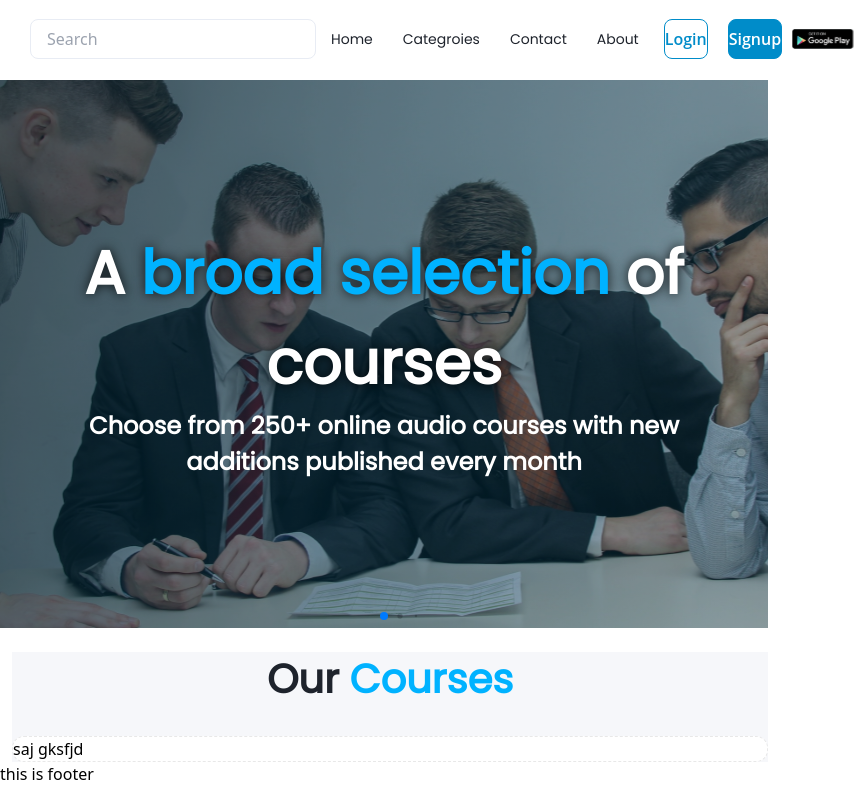
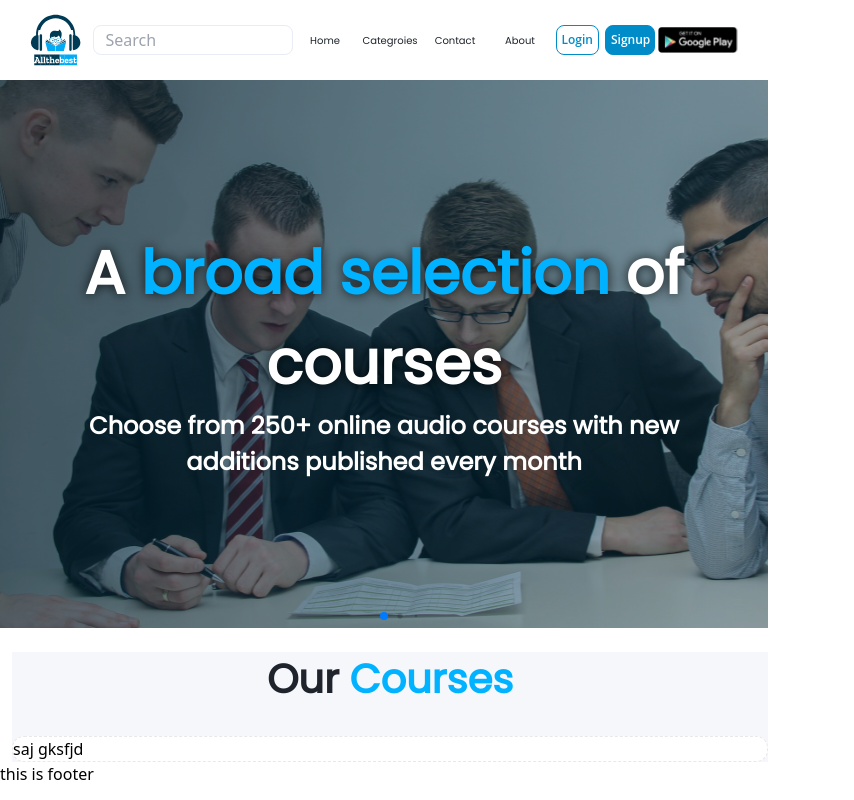
Before and after one commit to MoidulHasan/react-project-boilerplate, a React (Create React App) app: page / in a window 768 px wide. Shown: the whole page, 854 px wide, since content can reach past the window. Built offline with nearby package versions, Linux system fonts and the light colour scheme.

Commit message:
refactor: headers responsiveness incresed

```diff
--- a/src/components/Layouts/Header/index.tsx
+++ b/src/components/Layouts/Header/index.tsx
@@ -1,7 +1,8 @@
 import React from 'react';
-import { PATH } from '../../../constants/paths';
 import './style.scss'
 import { NavLink } from 'react-router-dom';
+import { FontAwesomeIcon } from '@fortawesome/react-fontawesome';
+import { faBars } from '@fortawesome/free-solid-svg-icons';
 
 export const AppHeader = () => {
 
@@ -13,12 +14,13 @@ export const AppHeader = () => {
     </>
 
     return (
-        <div className='nav-container'>
+        <div className='nav-container flex justify-center'>
             <div className='content-area flex justify-between items-center'>
                 <div>
                     <img className='nav-logo' src="./logo.svg" alt="site logo" />
                 </div>
 
+                <div className='hidden md:flex justify-end items-center '>
                     <div className='flex justify-between items-center'>
                         <div className="">
                             <input type="text" className="search-field" placeholder="Search" />
@@ -39,13 +41,22 @@ export const AppHeader = () => {
                             Signup
                         </button>
 
-                    <button className='p-0'>
-                        <img src="./download-from-playstore.svg" alt="download-from-playstore" />
+                        <button className='p-0 download-from-playstore'>
+                            <img src="./download-from-playstore.svg" alt="download-from-playstore" className='' />
                         </button>
 
                     </div>
                 </div>
 
+                <div className='md:hidden'>
+                    <button className='cursor-pointer p-2'>
+                        <FontAwesomeIcon icon={faBars} />
+                    </button>
+                </div>
+
+
+            </div>
+
         </div>
     );
 };
--- a/src/components/Layouts/Header/style.scss
+++ b/src/components/Layouts/Header/style.scss
@@ -3,7 +3,7 @@
 	height: 80px;
 
 	.content-area {
-		max-width: 1200px;
+		width: 1200px;
 		padding: 10px 30px;
 
 		.nav-logo {
@@ -26,7 +26,6 @@
 
 		.nav-button {
 			padding: 15px;
-			// width: 60px;
 		}
 
 		.nav-button-link {
@@ -47,9 +46,10 @@
 		}
 
 		.nav-action-button {
-			width: 80px;
-			height: 40px;
+			max-width: 80px;
+			max-height: 40px;
 			margin: 0px 10px;
+			padding: 0.563rem 1.188rem;
 
 			box-sizing: border-box;
 
@@ -73,5 +73,94 @@
 		.signup-button-color {
 			background: #008cc9;
 		}
+
+		.download-from-playstore {
+			max-width: 122.11px;
+			height: 40px;
+		}
 	}
 }
+
+@media (min-width: 768px) and (max-width: 1090px) {
+	.nav-container {
+		.content-area {
+			width: 1090px;
+			padding: 10px 30px;
+
+			.nav-logo {
+				width: 52.23px;
+				height: 52px;
+			}
+
+			.search-field {
+				box-sizing: border-box;
+				width: 200px;
+				height: 30px;
+
+				background: #ffffff;
+
+				border: 1px solid #e8ecf4;
+				border-radius: 8px;
+
+				padding: 12px;
+			}
+
+			.nav-button {
+				padding: 5px;
+				width: 65px;
+			}
+
+			.nav-button-link {
+				// max-width: 42px;
+				height: 21px;
+
+				font-family: "Poppins";
+				font-style: normal;
+				font-weight: 500;
+				font-size: 10px;
+				line-height: 21px;
+				/* identical to box height */
+
+				display: flex;
+				align-items: center;
+				justify-content: center;
+
+				color: #1e232c;
+			}
+
+			.nav-action-button {
+				max-width: 50px;
+				height: 30px;
+				margin: 0px 3px;
+				padding: 3px 5px;
+
+				box-sizing: border-box;
+
+				background: #ffffff;
+				border: 1px solid #008cc9;
+				border-radius: 8px;
+
+				font-family: "Open Sans";
+				font-style: normal;
+				font-weight: 600;
+				font-size: 12px;
+				line-height: 22px;
+
+				text-align: center;
+			}
+
+			.login-button-color {
+				color: #008cc9;
+			}
+
+			.signup-button-color {
+				background: #008cc9;
+			}
+
+			.download-from-playstore {
+				max-width: 80px;
+				height: 30px;
+			}
+		}
+	}
+}
```
Lines whose indentation alone changed are shown as unchanged.
